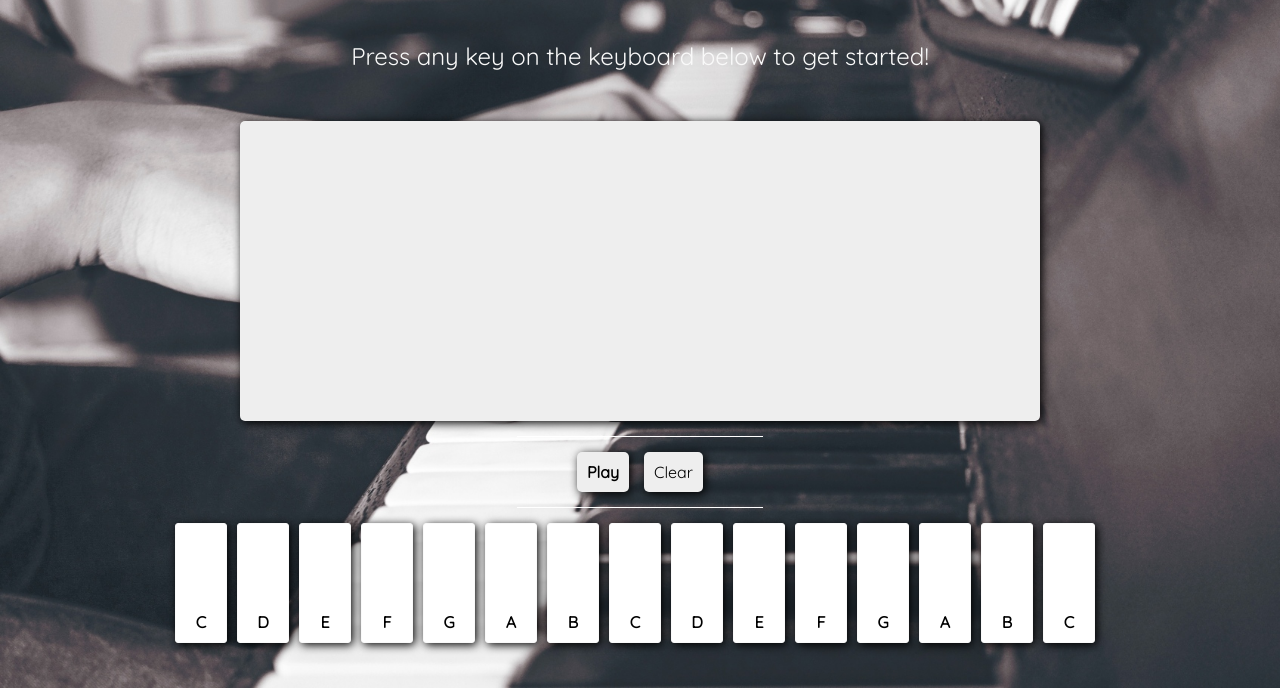
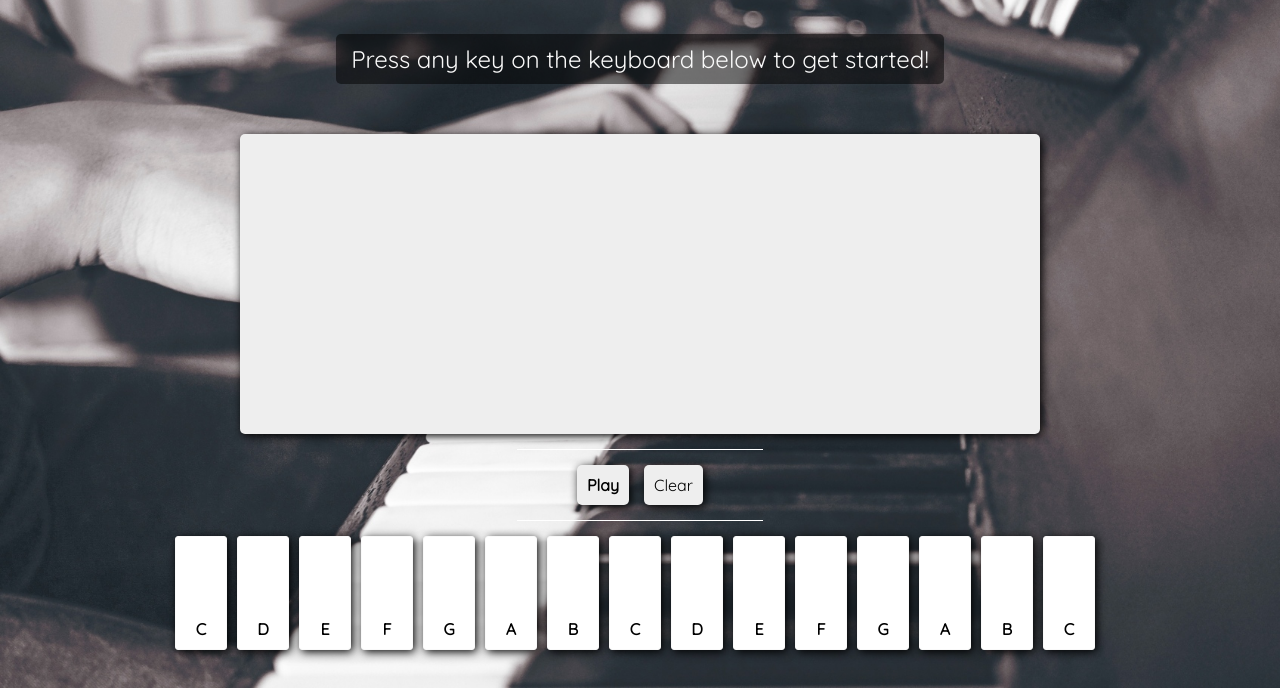
Before and after one commit to matthaaa/songbird, a website built with webpack: page index.html in a window 1280 px wide. Shown: the part 128-816 px from the top of the page. Built offline with nearby package versions, Linux system fonts and the light colour scheme.

Commit message:
Style backgounrd to make text visible

```diff
--- a/assets/keyboard-style.css
+++ b/assets/keyboard-style.css
@@ -34,6 +34,9 @@ p {
   font-size: 24px;
   color: #F9F9F9;
   margin-bottom: 50px;
+  background-color: rgba(0, 0, 0, 0.5);
+  padding: 10px 15px;
+  border-radius: 5px;
 }
 
 .app-content {
```
